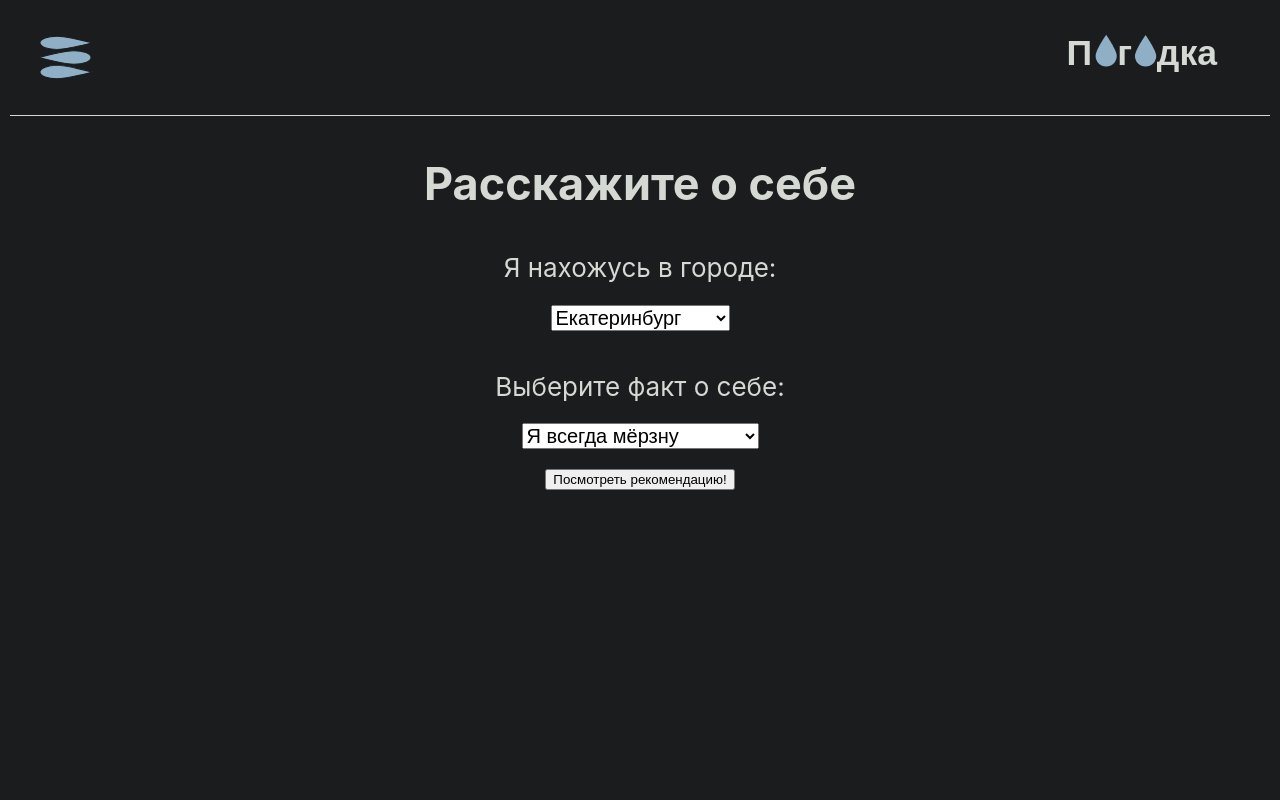
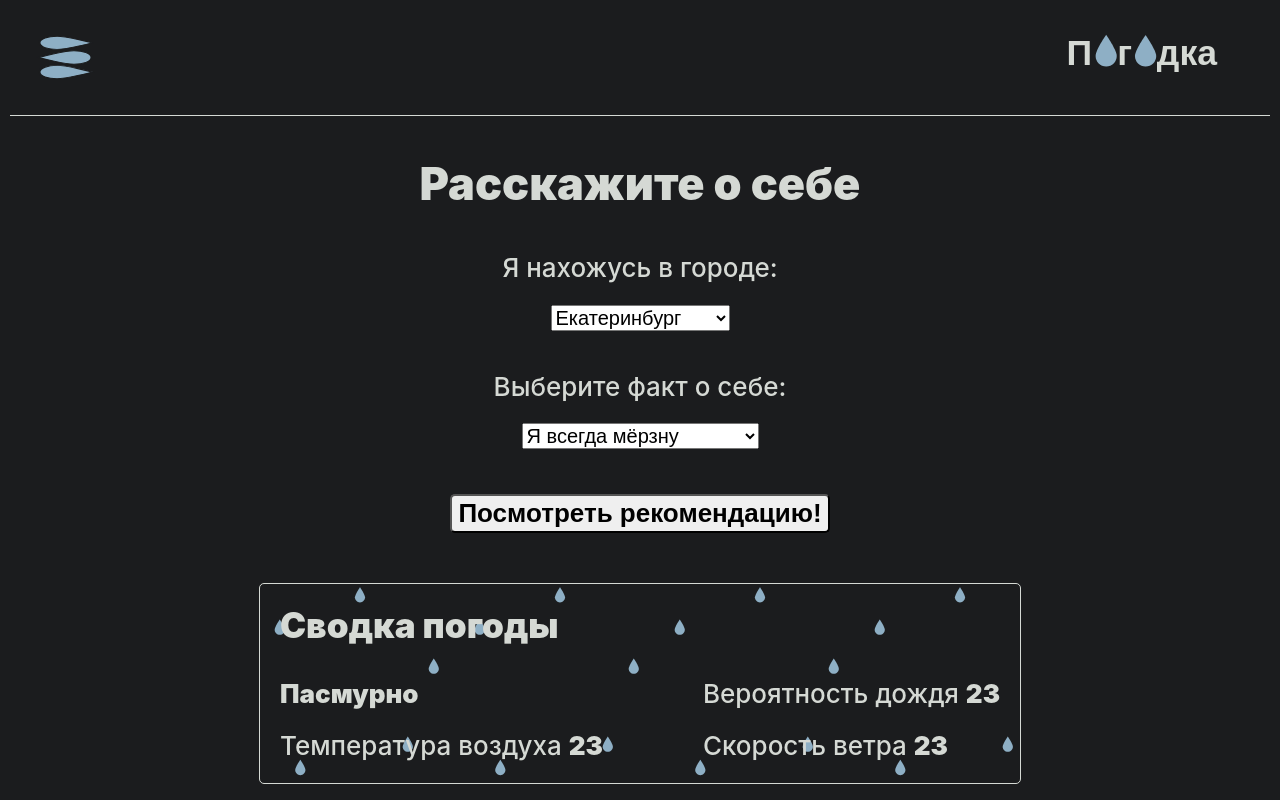
Before and after one commit to Yanabonne/weather-like, a React (Create React App) app: page /how-to-dress in a window 1280 px wide. Shown: the top 800 px of the page. Built offline with nearby package versions, Linux system fonts and the light colour scheme.

Commit message:
feat: add weather section

```diff
--- a/src/app/App.js
+++ b/src/app/App.js
@@ -3,8 +3,8 @@ import "./App.css";
 import { Routes, Route, Navigate } from "react-router-dom";
 
 import Header from "../widgets/Header/Header.js";
-import AboutProject from "../pages/AboutProject/AboutProject/AboutProject.js";
-import OutfitRecommendations from "../pages/AboutProject/OutfitRecommendations/OutfitRecommendations";
+import AboutProject from "../pages/AboutProject/AboutProject.js";
+import OutfitRecommendations from "../pages/OutfitRecommendations/OutfitRecommendations";
 import Footer from "../widgets/Footer/Footer";
 import { getWeather } from "../shared/Api/Api";
 
--- a/src/pages/AboutProject/AboutProject/AboutProject.js
+++ b/src/pages/AboutProject/AboutProject.js
@@ -1,7 +1,7 @@
 import "./AboutProject.css";
-import RainPage  from "../../../widgets/RainPage/RainPage.js";
-import AboutUs from "../../../widgets/AboutUs/AboutUs";
-import CloudButtons from "../../../widgets/CloudButtons/CloudButtons";
+import RainPage  from "../../widgets/RainPage/RainPage.js";
+import AboutUs from "../../widgets/AboutUs/AboutUs";
+import CloudButtons from "../../widgets/CloudButtons/CloudButtons";
 
 function AboutProject() {
   return (
--- a/src/pages/AboutProject/OutfitRecommendations/OutfitRecommendations.css
+++ b/src/pages/OutfitRecommendations/OutfitRecommendations.css
@@ -1,6 +1,10 @@
 .outfit {
     width: 1260px;
     margin: 40px auto;
+    display: flex;
+    flex-direction: column;
+    align-items: center;
+    gap: 50px;
   }
 
   @media screen and (max-width: 1280px) {
--- a/src/pages/AboutProject/OutfitRecommendations/OutfitRecommendations.js
+++ b/src/pages/OutfitRecommendations/OutfitRecommendations.js
@@ -1,10 +1,12 @@
 import "./OutfitRecommendations.css";
-import Clothes from "../../../widgets/Clothes/Clothes";
+import Clothes from "../../widgets/Clothes/Clothes";
+import Weather from "../../widgets/Weather/Weather";
 
 function OutfitRecommendations() {
   return (
     <div className="outfit">
     <Clothes />
+    <Weather />
     </div>
   );
 }
--- a/src/widgets/Clothes/Clothes.css
+++ b/src/widgets/Clothes/Clothes.css
@@ -1,7 +1,6 @@
 .clothes {
   display: flex;
   flex-direction: column;
-  min-height: 100vh;
   align-items: center;
   gap: 20px;
 }
@@ -10,15 +9,26 @@
   font-size: 45px;
   line-height: 1.25;
   margin: 0;
+  font-weight: 900;
 }
 
 .clothes__text {
   margin: 20px 0 0;
   font-size: 26px;
   line-height: 1.25;
+  font-weight: 500;
 }
 
 .clothes__option {
   font-size: 20px;
   line-height: 1.25;
+  font-weight: 500;
 }
+
+.clothes__button {
+  margin: 25px 0 0;
+  font-size: 26px;
+  line-height: 1.25;
+  font-weight: 900;
+  border-radius: 5px;
+}
--- /dev/null
+++ b/src/widgets/Weather/Weather.css
@@ -0,0 +1,59 @@
+.weather {
+  max-width: 900px;
+  border: solid 1px #d5d9d4;
+  border-radius: 5px;
+  padding: 20px;
+  box-sizing: border-box;
+  position: relative;
+  overflow: hidden;
+  margin-bottom: 1000px;
+}
+
+.weather__title {
+  margin: 0 0 30px;
+  font-size: 35px;
+  line-height: 1.25;
+  font-weight: 900;
+  position: relative;
+  z-index: 1;
+}
+
+.weather__info {
+  margin: 0;
+  font-size: 26px;
+  line-height: 1.25;
+  font-weight: 500;
+  z-index: 1;
+}
+
+.weather__span {
+  font-size: 26px;
+  line-height: 1.25;
+  font-weight: 900;
+  z-index: 1;
+}
+
+.weather__two-columns {
+    display: flex;
+    justify-content: space-between;
+    gap: 100px;
+}
+
+.weather__column {
+    display: flex;
+    flex-direction: column;
+    gap: 20px;
+}
+
+.weather__background {
+  background-image: url('../../images/background-base.svg');
+  background-size: 200px;
+  background-repeat: repeat;
+  position: absolute;
+  top: 0;
+  left: 0;
+  height: 100%;
+  width: 100%;
+  will-change: transform;
+  transform: translate3d(0, calc(var(--scrollTop) / 6), 0);
+}
--- /dev/null
+++ b/src/widgets/Weather/Weather.js
@@ -0,0 +1,28 @@
+import "./Weather.css";
+
+function Weather({ weatherData }) {
+  return (
+    <section className="weather">
+      <div className="weather__background"></div>
+      <h2 className="weather__title">Сводка погоды</h2>
+      <div className="weather__two-columns">
+        <div className="weather__column">
+          <span className="weather__span">Пасмурно</span>
+          <p className="weather__info">
+            Температура воздуха <span className="weather__span">23</span>
+          </p>
+        </div>
+        <div className="weather__column">
+          <p className="weather__info">
+            Вероятность дождя <span className="weather__span">23</span>
+          </p>
+          <p className="weather__info">
+            Скорость ветра <span className="weather__span">23</span>
+          </p>
+        </div>
+      </div>
+    </section>
+  );
+}
+
+export default Weather;
```
Also changed, not shown: src/pages/AboutProject/AboutProject.css (renamed from src/pages/AboutProject/AboutProject/AboutProject.css).
